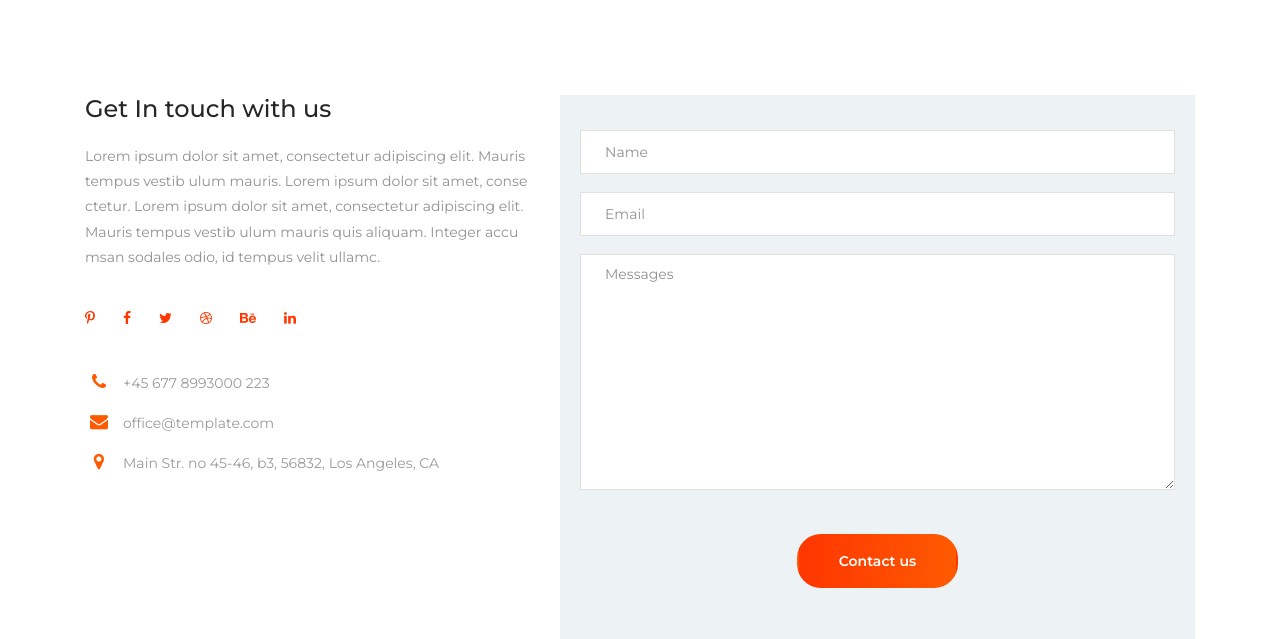
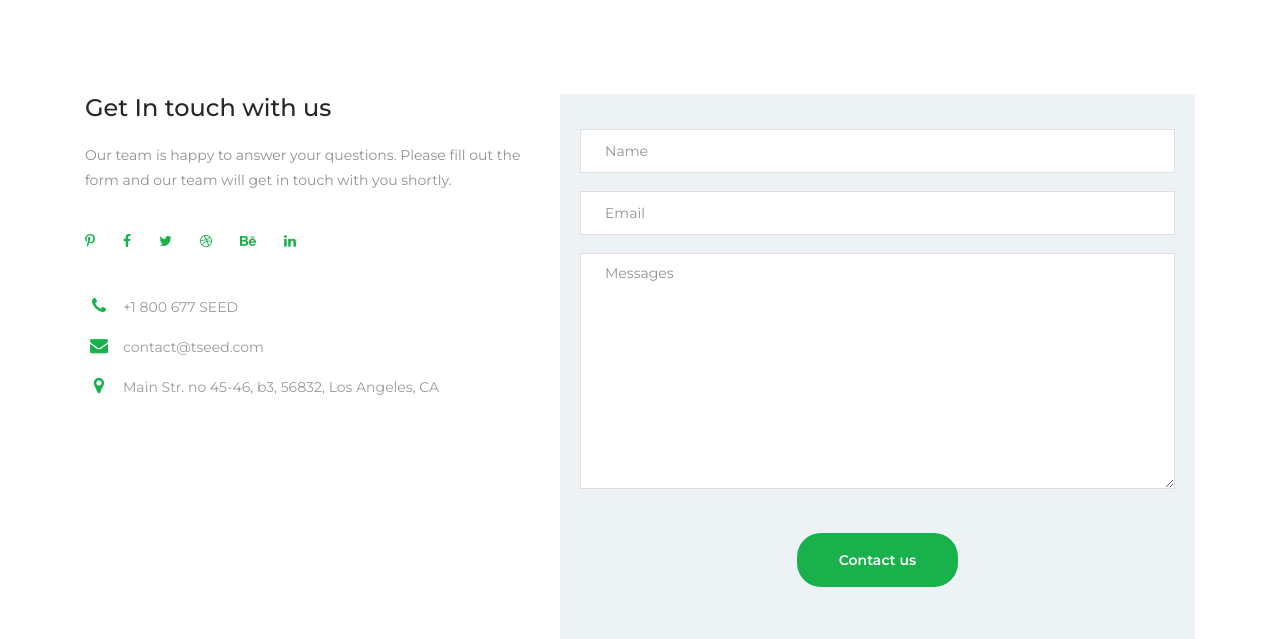
Before and after one commit to mctjames/NGO_Funding, a Node server app: page /contact in a window 1280 px wide. Shown: the part 398-1037 px from the top of the page. Run offline with Node 20, Linux system fonts and the light colour scheme.

Commit message:
greenify contact page/style.css

```diff
--- a/public/stylesheets/style.css
+++ b/public/stylesheets/style.css
@@ -1913,7 +1913,7 @@ ul.tabs-nav .tab-nav.active {
 }
 
 .contact-page-wrap .entry-content ul.contact-social li a {
-    color: #ff3700;
+    color: #18b14b;
 }
 
 .contact-page-wrap .entry-content ul.contact-info {
@@ -1932,7 +1932,7 @@ ul.tabs-nav .tab-nav.active {
     width: 28px;
     margin-right: 10px;
     font-size: 18px;
-    color: #ff5a00;
+    color: #18b14b;
     text-align: center;
 }
 
--- a/views/pages/contact.ejs
+++ b/views/pages/contact.ejs
@@ -27,23 +27,23 @@
 </head>
 <body class="single-page contact-page">
 <header class="site-header">
-    <div class="top-header-bar">
+    <div class="top-header-bar" style="background-color: #18b14b;">
         <div class="container">
             <div class="row flex-wrap justify-content-center justify-content-lg-between align-items-lg-center">
                 <div class="col-12 col-lg-8 d-none d-md-flex flex-wrap justify-content-center justify-content-lg-start mb-3 mb-lg-0">
                     <div class="header-bar-email">
-                        MAIL: <a href="#">contact@ourcharity.com</a>
+                        MAIL: <a href="#">contact@seed.com</a>
                     </div><!-- .header-bar-email -->
 
                     <div class="header-bar-text">
-                        <p>PHONE: <span>+24 3772 120 091 / +56452 4567</span></p>
+                        <p>PHONE: <span>+1 800 677 SEED</span></p>
                     </div><!-- .header-bar-text -->
                 </div><!-- .col -->
 
                 <div class="col-12 col-lg-4 d-flex flex-wrap justify-content-center justify-content-lg-end align-items-center">
-                    <div class="donate-btn">
+                    <!-- <div class="donate-btn">
                         <a href="#">Donate Now</a>
-                    </div><!-- .donate-btn -->
+                    </div>.donate-btn -->
                 </div><!-- .col -->
             </div><!-- .row -->
         </div><!-- .container -->
@@ -54,12 +54,12 @@
             <div class="row">
                 <div class="col-12 d-flex flex-wrap justify-content-between align-items-center">
                     <div class="site-branding d-flex align-items-center">
-                        <a class="d-block" href="index" rel="home"><img class="d-block" src="stylesheets/pictures/logo.png" alt="logo"></a>
+                        <a class="d-block" href="index" rel="home"><img class="d-block" src="stylesheets/pictures/Logos.png" alt="logo"></a>
                     </div><!-- .site-branding -->
 
                     <nav class="site-navigation d-flex justify-content-end align-items-center">
-                        <ul class="d-flex flex-column flex-lg-row justify-content-lg-end align-content-center">
-                            <li class="current-menu-item"><a href="index">Home</a></li>
+                        <ul class="d-flex flex-column flex-lg-row justify-content-lg-end align-content-center" >
+                            <li class="current-menu-item" ><a href="index" >Home</a></li>
                             <li><a href="about">About us</a></li>
                             <li><a href="causes">Causes</a></li>
                             <li><a href="portfolio">Gallery</a></li>
@@ -97,7 +97,7 @@
                     <div class="entry-content">
                         <h2>Get In touch with us</h2>
 
-                        <p>Lorem ipsum dolor sit amet, consectetur adipiscing elit. Mauris tempus vestib ulum mauris. Lorem ipsum dolor sit amet, conse ctetur. Lorem ipsum dolor sit amet, consectetur adipiscing elit. Mauris tempus vestib ulum mauris quis aliquam. Integer accu msan sodales odio, id tempus velit ullamc.</p>
+                        <p>Our team is happy to answer your questions. Please fill out the form and our team will get in touch with you shortly.</p>
 
                         <ul class="contact-social d-flex flex-wrap align-items-center">
                             <li><a href="#"><i class="fa fa-pinterest-p"></i></a></li>
@@ -109,8 +109,8 @@
                         </ul>
 
                         <ul class="contact-info p-0">
-                            <li><i class="fa fa-phone"></i><span>+45 677 8993000 223</span></li>
-                            <li><i class="fa fa-envelope"></i><span>office@template.com</span></li>
+                            <li><i class="fa fa-phone"></i><span>+1 800 677 SEED</span></li>
+                            <li><i class="fa fa-envelope"></i><span>contact@tseed.com</span></li>
                             <li><i class="fa fa-map-marker"></i><span>Main Str. no 45-46, b3, 56832, Los Angeles, CA</span></li>
                         </ul>
                     </div>
@@ -123,13 +123,13 @@
                         <textarea rows="15" cols="6" placeholder="Messages"></textarea>
 
                         <span>
-                            <input class="btn gradient-bg" type="submit" value="Contact us">
+                            <input class="btn gradient-bg" type="submit" value="Contact us" style="background: #18b14b;">
                         </span>
                     </form><!-- .contact-form -->
 
                 </div><!-- .col -->
 
-                <div class="col-12">
+                <!-- <div class="col-12">
                     <div class="contact-gmap">
                         <iframe width="600" height="450" frameborder="0" style="border:0" src="https://www.google.com/maps/embed/v1/place?q=usa&key=AIzaSyC2LvnNLzWxHgFm_XfpFG9wHUuyEj6rXSs" allowfullscreen></iframe>
                     </div>
@@ -144,9 +144,9 @@
                 <div class="row">
                     <div class="col-12 col-md-6 col-lg-3">
                         <div class="foot-about">
-                            <h2><a class="foot-logo" href="#"><img src="stylesheets/pictures/foot-logo.png" alt=""></a></h2>
+                            <h2><a class="foot-logo" href="#"><img src="stylesheets/pictures/foot-Logos.png" alt=""></a></h2>
 
-                            <p>Lorem ipsum dolor sit amet, con sectetur adipiscing elit. Mauris temp us vestib ulum mauris.Lorem ipsum dolor sit amet, consectetur adipiscing elit. Mauris tempus vestib ulum mauris.Lorem ipsum dolo.</p>
+                            <p>From a small seed a mighty trunk may grow</p>
 
                             <ul class="d-flex flex-wrap align-items-center">
                                 <li><a href="#"><i class="fa fa-pinterest-p"></i></a></li>
@@ -201,8 +201,8 @@
                             <h2>Contact</h2>
 
                             <ul>
-                                <li><i class="fa fa-phone"></i><span>+45 677 8993000 223</span></li>
-                                <li><i class="fa fa-envelope"></i><span>office@template.com</span></li>
+                                <li><i class="fa fa-phone"></i><span>+1 800 677 SEED</span></li>
+                                <li><i class="fa fa-envelope"></i><span>office@seed.com</span></li>
                                 <li><i class="fa fa-map-marker"></i><span>Main Str. no 45-46, b3, 56832, Los Angeles, CA</span></li>
                             </ul>
                         </div><!-- .foot-contact -->
```
Also changed, not shown: other parts of public/stylesheets/style.css (+27 -27 lines), public/stylesheets/pictures/Logos.png (added), public/stylesheets/pictures/foot-Logos.png (added), 5 other files.
